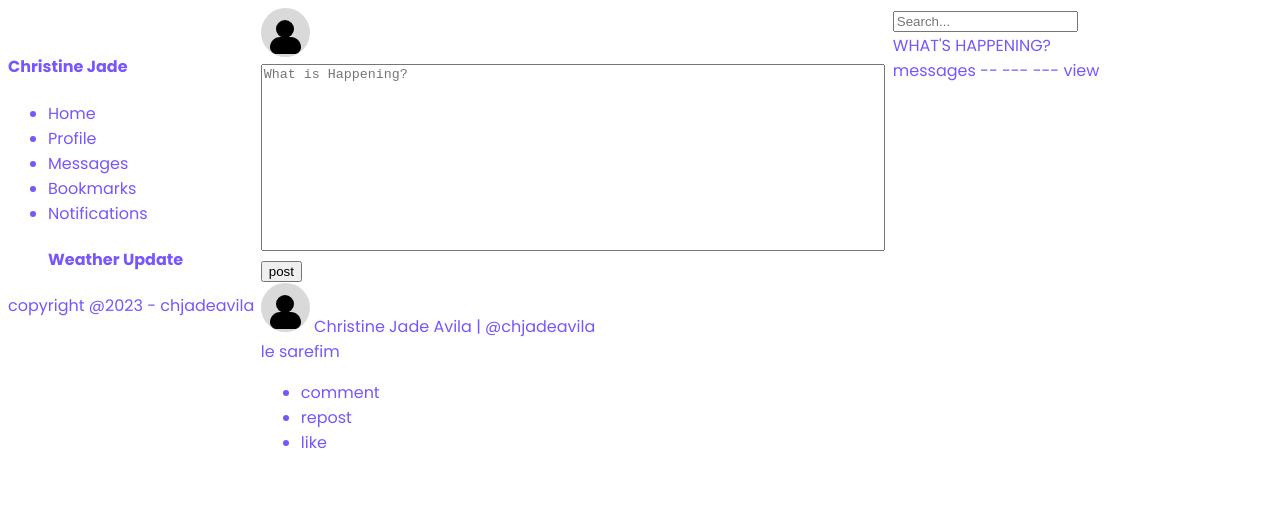
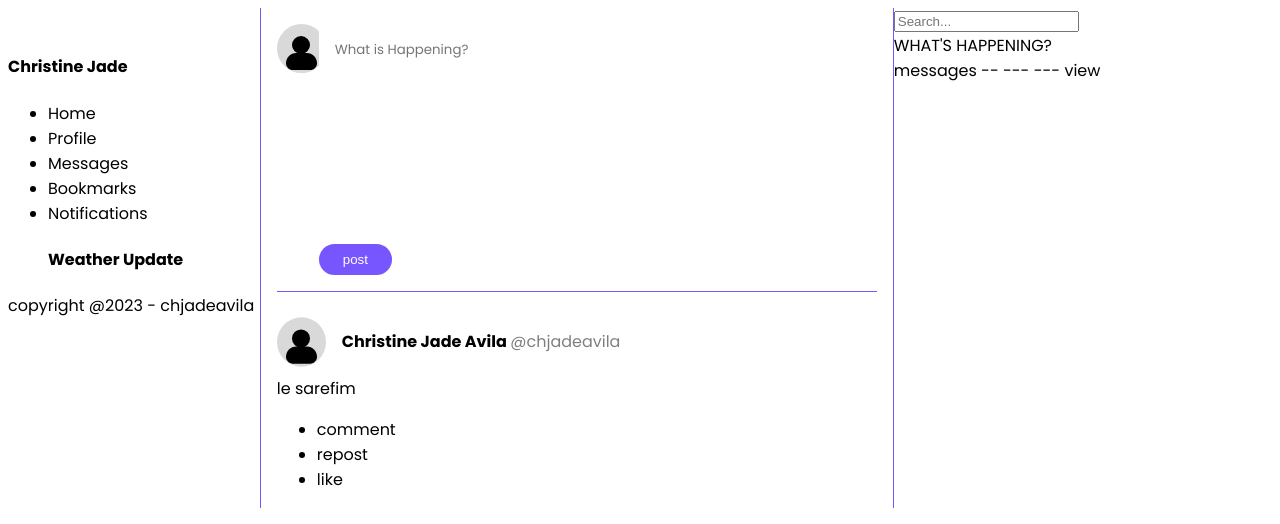
Before and after one commit to christineJadeAvila/Tweeter-theme, a plain HTML site: page home.html in a window 1280 px wide. Drawn offline with Linux system fonts and the light colour scheme.

Commit message:
had to re-code the css, it was messy, created variables for repeated values

```diff
--- a/home.css
+++ b/home.css
@@ -5,9 +5,13 @@
 :root {
     --main-font: "Poppins", Arial;
     --main-color: #7856FF;
+    --main-dark-color: black;
+    --main-light-color: white;
+    --fweight-s: 400;
+
+    --normal-margin: 1rem;
 
     font-family: var(--main-font);
-    color: var(--main-color);
     margin: 0px;
 
 
@@ -18,11 +22,60 @@
     grid-template-columns: 20% 50% 30%;
 }
 
+/* SECOND CONTAINER CSS */
 #post--area {
     resize: none;
     height: 181px;
-    width: 618px;;
+    width: 518px;;
 
     color: var(--main-color);
+    font-family: var(--main-font);
+    padding: 1rem;
+    border: none;
 
 }
+#post--form {
+    margin-bottom: 1rem;
+}
+#upper--post-body {
+    display: grid;
+    grid-template-columns: 7% 93%;
+
+    margin: var(--normal-margin);
+    border-bottom: 0.5px solid var(--main-color);
+}
+
+#post--button {
+    padding: 0.5rem 1.5rem 0.5rem 1.5rem;
+    border: none;
+    background-color: var(--main-color);
+    color: var(--main-light-color);
+    border-radius: var(--normal-margin);
+}
+
+#post--properties {
+    margin: var(--normal-margin);
+}
+
+/* user posts property styles */
+.user--header {
+    display: flex;
+}
+#name {
+    margin-left: var(--normal-margin);
+    font-weight: var(--fweight-s);
+}
+#username {
+    opacity: 50%;
+}
+
+
+/* FIRST CONTAINER CSS */
+#nav--container {
+    border-right: 0.5px solid var(--main-color);
+}
+
+/* THIRD CONTAINER STYLES */
+#query--section {
+    border-left: 0.5px solid var(--main-color);
+}
--- a/home.html
+++ b/home.html
@@ -10,7 +10,7 @@
     <body>
     <section id="grid--container">
         <!-- first container -->
-            <nav>
+            <nav id="nav--container">
                 <section>
                     <img src="" alt="">
                     <h1>Christine Jade</h1>
@@ -33,16 +33,20 @@
 
         <!-- second container -->
             <section id="body-lists">
-                <form id="post--form" action="">
+
+                <div id="upper--post-body">
                     <img src="assets/default-user-profile.svg" alt="">
-                    <textarea id="post--area"name="textarea" rows="5" cols="30" placeholder="What is Happening?"></textarea>
-                    <button>post</button>
-                </form>
+                    <form id="post--form" action="">
+                        <textarea id="post--area"name="textarea" rows="5" cols="30" placeholder="What is Happening?"></textarea>
+                        <button id="post--button">post</button>
+                    </form>
+                </div>
+
                 <section class="post--lists">
-                    <div>
+                    <div id="post--properties">
                         <div class="user--header">
                             <img src="/assets/default-user-profile.svg" alt="">
-                            <span>Christine Jade Avila | @chjadeavila</span>
+                            <h1 id="name"><b>Christine Jade Avila </b><span id="username">@chjadeavila</span> </h1>
                         </div>
                         <div class="user--post">
                             le sarefim
@@ -61,7 +65,7 @@
             </section>
 
         <!-- third container -->
-            <section class="third--section">
+            <section id="query--section">
                 <input id="search" type="search" placeholder="Search...">
                 <div id="trends">
                     <span>WHAT'S HAPPENING?</span>
```
